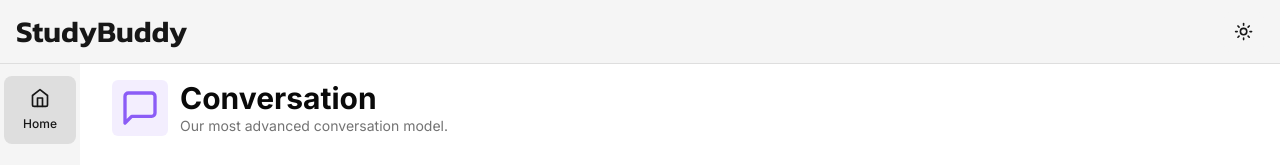
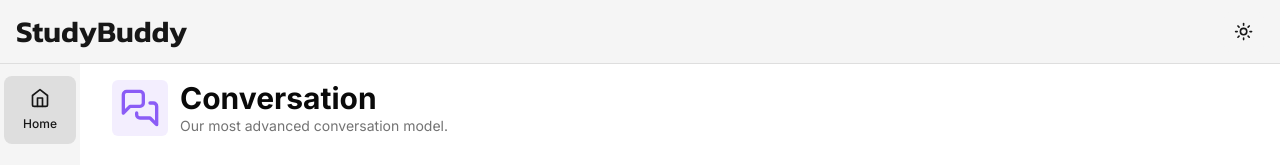
Before and after one commit to JacobJungg/StudyBuddy, a Next.js app: page / in a window 1280 px wide. Shown: the top 165 px of the page. Built offline with nearby package versions, Linux system fonts and the light colour scheme.

Commit message:
Changed Icon

```diff
--- a/app/(root)/(routes)/page.tsx
+++ b/app/(root)/(routes)/page.tsx
@@ -6,7 +6,7 @@
 "use client";
 
 import * as z from "zod";
-import { MessageSquare } from "lucide-react";
+import { MessagesSquare  } from "lucide-react";
 import { useForm } from "react-hook-form";
 import { Heading } from "@/components/heading";
 import { Button } from "@/components/ui/button";
@@ -37,10 +37,11 @@ const RootPage = () => {
         //Margain move everything down (to close to header)
         <div className="mt-4">
         <div>
+
         <Heading
             title="Conversation"
             description="Our most advanced conversation model."
-            icon={MessageSquare}
+            icon={MessagesSquare }
             iconColor="text-violet-500"
             bgColor="bg-violet-500/10"
         />
```
